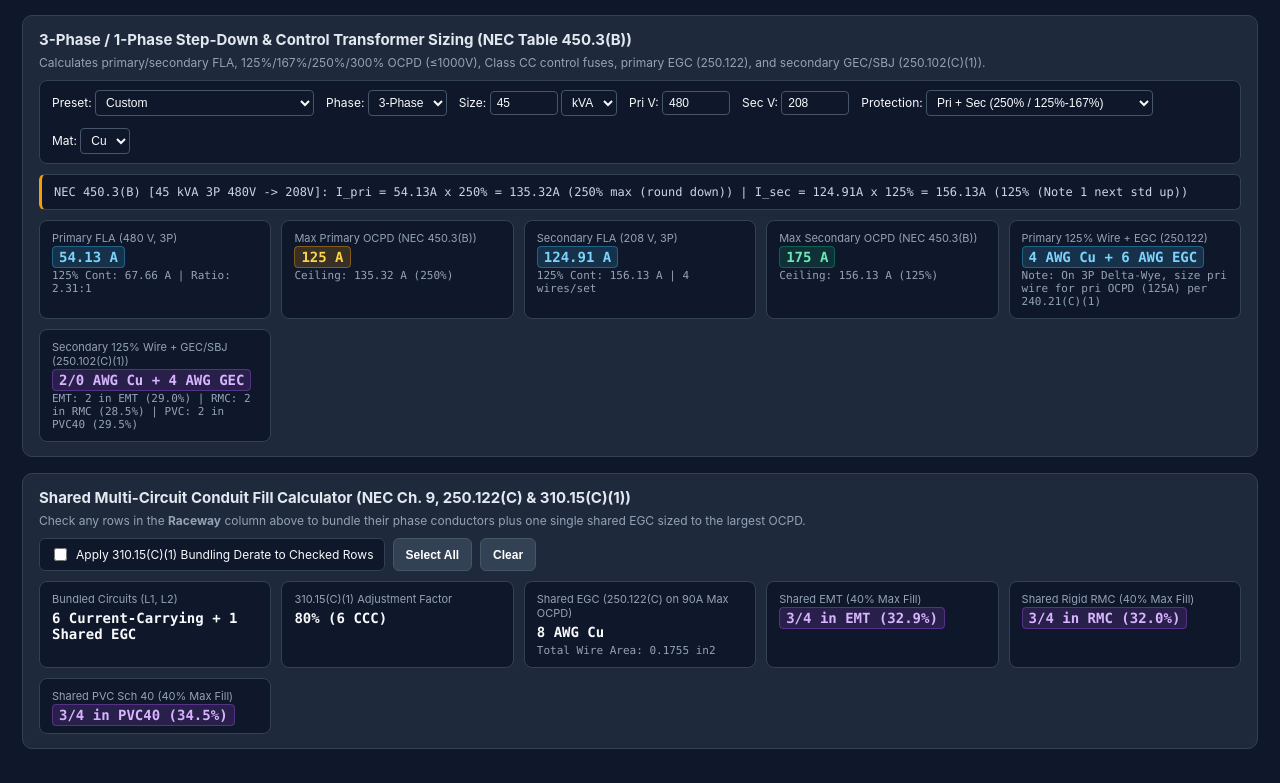
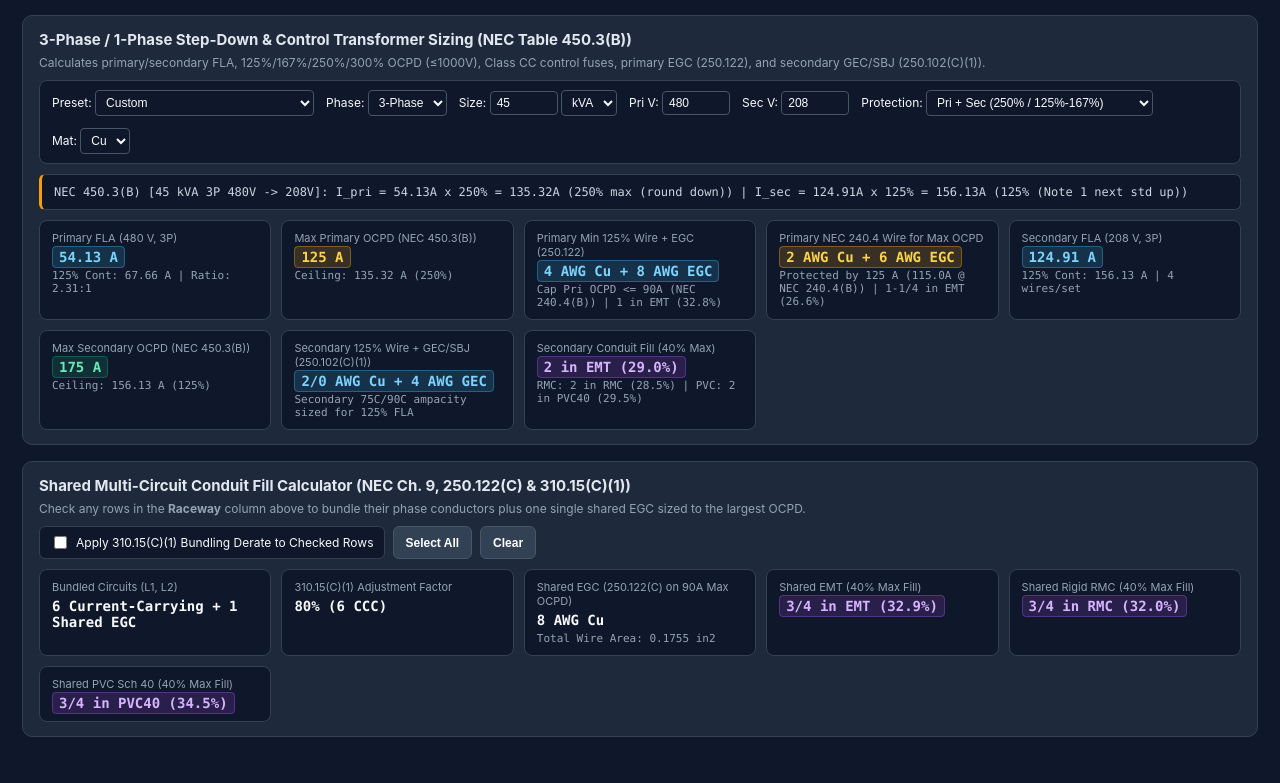
Before and after one commit to mitchelllivorsi-ops/nec-schedule-calculator, a plain HTML site: page index.html in a window 1280 px wide. Shown: the part 908-1691 px from the top of the page. Drawn offline with Linux system fonts and the light colour scheme.

Commit message:
Show both Min 125% primary wire and NEC 240.4 wire for max primary OCPD on transformer card

```diff
--- a/index.html
+++ b/index.html
@@ -561,6 +561,50 @@
     }
   }
 
+  function sizeSetsForOcpd2404(ocpdA, minLoadA, mat, ambC, isMotor) {
+    var kAmb = k90Factor(ambC);
+    var minPar = WIRE_DB.findIndex(function(x){ return x.awg === "1/0 AWG"; });
+    var prevStd = 0;
+    if (ocpdA > 0 && ocpdA <= 800) {
+      for (var p = 0; p < STD_OCPD.length; p++) {
+        if (STD_OCPD[p] < ocpdA) prevStd = STD_OCPD[p];
+        else break;
+      }
+    }
+    for (var sets = 1; sets <= 8; sets++) {
+      var startI = sets === 1 ? 0 : minPar;
+      for (var w = startI; w < WIRE_DB.length; w++) {
+        var wr = WIRE_DB[w];
+        var a75 = mat === "AL" ? wr.al75 : wr.cu75;
+        var a90 = mat === "AL" ? wr.al90 : wr.cu90;
+        var e75 = cap2404d(wr.awg, a75, mat === "AL", isMotor);
+        var e90 = cap2404d(wr.awg, a90 * kAmb, mat === "AL", isMotor);
+        var totAmp = sets * Math.min(e75, e90);
+        if (totAmp < minLoadA - 0.001) continue;
+        if (ocpdA <= 15) return { sets: sets, idx: w, amp: totAmp };
+        if (ocpdA <= 800) {
+          if (totAmp > prevStd + 0.001) return { sets: sets, idx: w, amp: totAmp };
+        } else {
+          if (totAmp >= ocpdA - 0.001) return { sets: sets, idx: w, amp: totAmp };
+        }
+      }
+    }
+    var last = WIRE_DB[WIRE_DB.length - 1];
+    return { sets: 8, idx: WIRE_DB.length - 1, amp: 8 * (mat === "AL" ? last.al75 : last.cu75) };
+  }
+
+  function maxOcpdForCond2404(sets, wireIdx, mat, ambC, isMotor) {
+    var kAmb = k90Factor(ambC);
+    var wr = WIRE_DB[wireIdx];
+    var a75 = mat === "AL" ? wr.al75 : wr.cu75;
+    var a90 = mat === "AL" ? wr.al90 : wr.cu90;
+    var e75 = cap2404d(wr.awg, a75, mat === "AL", isMotor);
+    var e90 = cap2404d(wr.awg, a90 * kAmb, mat === "AL", isMotor);
+    var totAmp = sets * Math.min(e75, e90);
+    var maxOcpd = totAmp <= 800.0 ? pickUp(totAmp, STD_OCPD) : pickDown(totAmp, STD_OCPD);
+    return { maxOcpd: maxOcpd, amp: totAmp };
+  }
+
   function renderTransformer(ambC) {
     var ph = Number(document.getElementById("xfmr-ph").value || 3);
     var rawVal = Number(document.getElementById("xfmr-val").value || 0);
@@ -613,16 +657,25 @@
     var priCc = priRaw < 15.0 ? pickDown(priRaw, CLASS_CC) : 0;
     var secCc = (scheme === "pri_sec" && secRaw < 15.0) ? pickDown(secRaw, CLASS_CC) : 0;
 
-    var priSizing = sizeSetsForAmps(iPri * 1.25, mat, ambC, false);
+    // Option A: Min 125% Load Wire + capped OCPD per NEC 240.4(B)/(C)
+    var priMin = sizeSetsForAmps(iPri * 1.25, mat, ambC, false);
+    var priMinCap = maxOcpdForCond2404(priMin.sets, priMin.idx, mat, ambC, false);
+    var optAOcpd = priOcpd > 0 ? Math.min(priOcpd, priMinCap.maxOcpd) : priMinCap.maxOcpd;
+    var priEgcA = pickEgcIdx(Math.max(15, optAOcpd), mat, priMin.idx, priMin.idx, priMin.sets);
+
+    // Option B: NEC 240.4 Wire sized to match full Table 450.3(B) max primary OCPD
+    var pri2404 = sizeSetsForOcpd2404(priOcpd, iPri * 1.25, mat, ambC, false);
+    var priEgcB = pickEgcIdx(Math.max(15, priOcpd), mat, pri2404.idx, pri2404.idx, pri2404.sets);
+
+    // Secondary 125% Wire + GEC/SBJ per NEC Table 250.102(C)(1)
     var secSizing = sizeSetsForAmps(iSec * 1.25, mat, ambC, false);
-    var priEgcIdx = pickEgcIdx(Math.max(15, priOcpd), mat, priSizing.idx, priSizing.idx, priSizing.sets);
     var secGecIdx = pickGecIdx250102(secSizing.idx, mat, secSizing.sets);
 
     var priWires = ph === 3 ? 3 : 2;
     var secWires = ph === 3 ? (vSec <= 240 ? 4 : 3) : (vSec >= 200 ? 3 : 2);
-    var priArea = (priWires * WIRE_DB[priSizing.idx].area) + WIRE_DB[priEgcIdx].area;
+    var priEmtA = condPickByArea("EMT", (priWires * WIRE_DB[priMin.idx].area) + WIRE_DB[priEgcA].area);
+    var priEmtB = condPickByArea("EMT", (priWires * WIRE_DB[pri2404.idx].area) + WIRE_DB[priEgcB].area);
     var secArea = (secWires * WIRE_DB[secSizing.idx].area) + WIRE_DB[secGecIdx].area;
-    var priEmt = condPickByArea("EMT", priArea);
     var secEmt = condPickByArea("EMT", secArea);
     var secRmc = condPickByArea("RIGID", secArea);
     var secPvc = condPickByArea("PVC40", secArea);
@@ -640,11 +693,14 @@
     }
     document.getElementById("xfmr-formula").textContent = fText;
 
-    var priPfx = priSizing.sets > 1 ? (priSizing.sets + "x ") : "";
+    var pfxA = priMin.sets > 1 ? (priMin.sets + "x ") : "";
+    var pfxB = pri2404.sets > 1 ? (pri2404.sets + "x ") : "";
     var secPfx = secSizing.sets > 1 ? (secSizing.sets + "x ") : "";
-    var priWireNote = (scheme === "pri_sec" && ph === 3)
-      ? "Note: On 3P Delta-Wye, size pri wire for pri OCPD (" + priOcpd + "A) per 240.21(C)(1)"
-      : ("EMT (40%): " + priEmt.text);
+    var rule2404 = priOcpd > 800 ? "NEC 240.4(C)" : "NEC 240.4(B)";
+    var optASub = optAOcpd < priOcpd
+      ? ("Cap Pri OCPD <= " + optAOcpd + "A (" + rule2404 + ") | " + priEmtA.text)
+      : ("Protected by " + priDisp + " (" + priMinCap.amp.toFixed(1) + "A) | " + priEmtA.text);
+    var optBSub = "Protected by " + priDisp + " (" + pri2404.amp.toFixed(1) + "A @ " + rule2404 + ") | " + priEmtB.text;
 
     buildStatCards(document.getElementById("xfmr-summary"), [
       {
@@ -660,6 +716,18 @@
         cls: "pill-m"
       },
       {
+        lbl: "Primary Min 125% Wire + EGC (250.122)",
+        val: pfxA + WIRE_DB[priMin.idx].awg + " " + matLbl + " + " + WIRE_DB[priEgcA].awg + " EGC",
+        sub: optASub,
+        cls: "pill-w"
+      },
+      {
+        lbl: "Primary NEC 240.4 Wire for Max OCPD",
+        val: pfxB + WIRE_DB[pri2404.idx].awg + " " + matLbl + " + " + WIRE_DB[priEgcB].awg + " EGC",
+        sub: optBSub,
+        cls: "pill-m"
+      },
+      {
         lbl: "Secondary FLA (" + vSec + " V, " + ph + "P)",
         val: iSec.toFixed(2) + " A",
         sub: "125% Cont: " + (iSec * 1.25).toFixed(2) + " A | " + secWires + " wires/set",
@@ -672,15 +740,15 @@
         cls: scheme === "pri_only" ? "pill-t" : "pill-o"
       },
       {
-        lbl: "Primary 125% Wire + EGC (250.122)",
-        val: priPfx + WIRE_DB[priSizing.idx].awg + " " + matLbl + " + " + WIRE_DB[priEgcIdx].awg + " EGC",
-        sub: priWireNote,
+        lbl: "Secondary 125% Wire + GEC/SBJ (250.102(C)(1))",
+        val: secPfx + WIRE_DB[secSizing.idx].awg + " " + matLbl + " + " + WIRE_DB[secGecIdx].awg + " GEC",
+        sub: "Secondary 75C/90C ampacity sized for 125% FLA",
         cls: "pill-w"
       },
       {
-        lbl: "Secondary 125% Wire + GEC/SBJ (250.102(C)(1))",
-        val: secPfx + WIRE_DB[secSizing.idx].awg + " " + matLbl + " + " + WIRE_DB[secGecIdx].awg + " GEC",
-        sub: "EMT: " + secEmt.text + " | RMC: " + secRmc.text + " | PVC: " + secPvc.text,
+        lbl: "Secondary Conduit Fill (" + (secSizing.sets > 1 ? "Per Parallel Raceway" : "40% Max") + ")",
+        val: secEmt.text,
+        sub: "RMC: " + secRmc.text + " | PVC: " + secPvc.text,
         cls: secEmt.over ? "pill-hi" : "pill-c"
       }
     ]);
--- a/sw.js
+++ b/sw.js
@@ -1,4 +1,4 @@
-const CACHE_NAME = 'nec-schedule-pwa-v8';
+const CACHE_NAME = 'nec-schedule-pwa-v9';
 const CORE = ['./', './index.html', './manifest.json', './icon-192.png', './icon-512.png'];
 
 self.addEventListener('install', (event) => {
```
